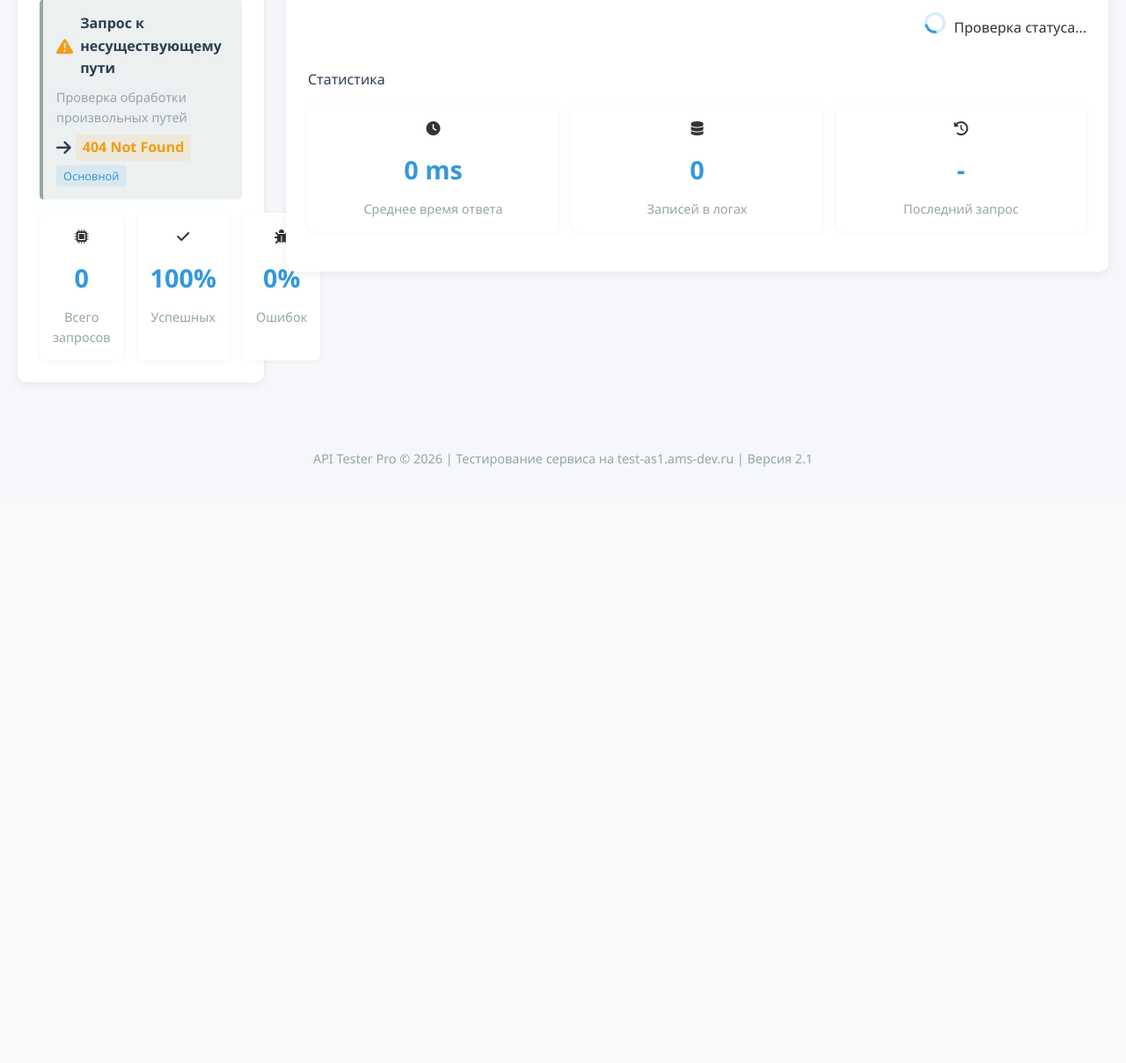
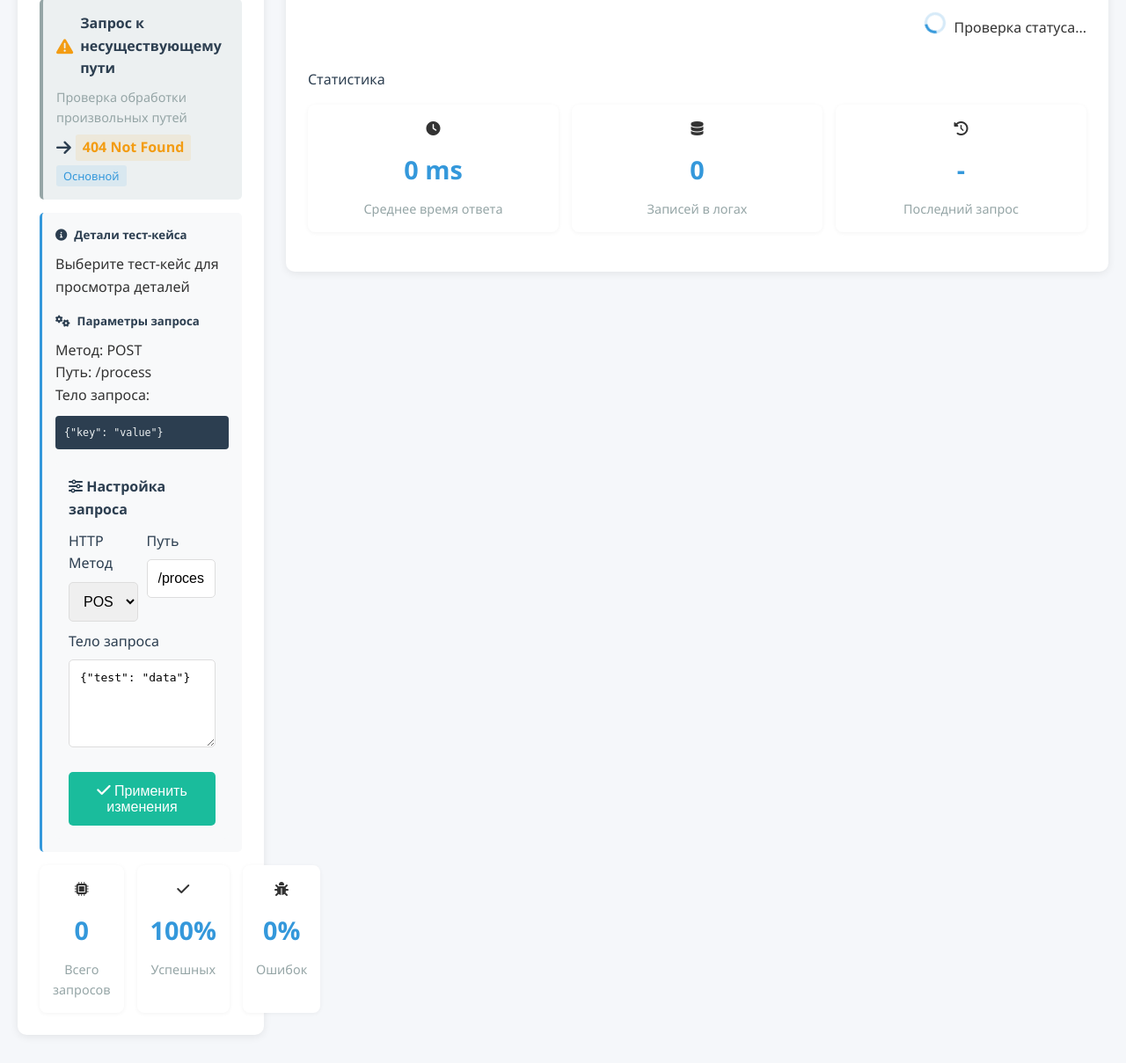
Before and after one commit to Ritle/Python-web-servise, a PHP site: page / in a window 1280 px wide. Shown: the part 1213-2422 px from the top of the page at 88% size. Before the commit the page ends 1744 px from the top, so only its background shows below. Run offline with PHP 8.4, Linux system fonts and the light colour scheme.

Commit message:
fix layout

```diff
--- a/php/index.php
+++ b/php/index.php
@@ -179,7 +179,7 @@
                         </div>
                     </div>
 
-                    <div class="test-case-details hidden" id="case-details">
+                    <div class="test-case-details" id="case-details">
                         <h5><i class="fas fa-info-circle"></i> Детали тест-кейса</h5>
                         <div id="case-description">Выберите тест-кейс для просмотра деталей</div>
 
```
